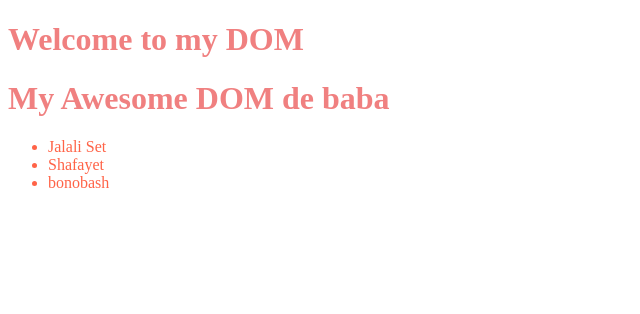
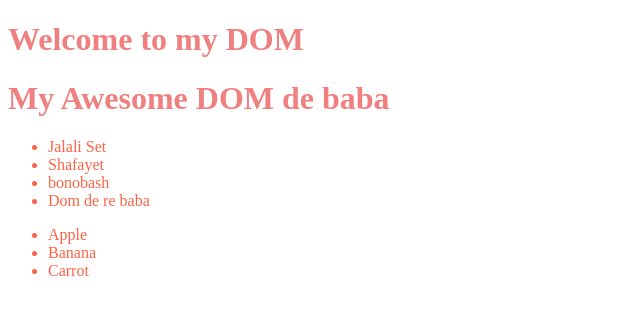
Before and after one commit to arfan36/day-36_M-24_tour-of-dom_August-12, a plain HTML site: page index.html in a window 1280 px wide. Shown: the whole page, without its empty margins (0-640 px from the left). Drawn offline with Linux system fonts and the light colour scheme.

Commit message:
24-2 Traversing dom

```diff
--- a/index.html
+++ b/index.html
@@ -24,12 +24,27 @@
             <li>Jalali Set</li>
             <li>Shafayet</li>
             <li>bonobash</li>
+            <li>Dom de re baba</li>
+        </ul>
+        <ul>
+            <li>Apple</li>
+            <li>Banana</li>
+            <li>Carrot</li>
         </ul>
     </main>
 
     <script src="js/dom.js"></script>
     <script>
-        console.log('adding JS inside the html file');
+        const liCollectiom = document.getElementsByTagName('li');
+        // console.log(liCollectiom);
+        for (const li of liCollectiom) {
+            console.log(li.innerText);
+        }
+
+        const allHeadings = document.getElementsByTagName('h1');
+        for (const h1 of allHeadings) {
+            console.log(h1.innerText);
+        }
     </script>
 </body>
 
```
